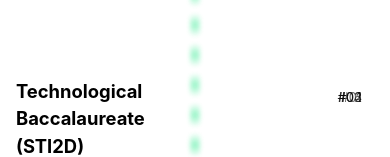
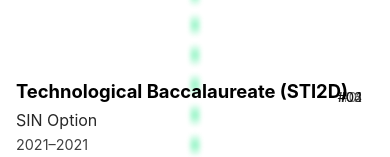
Before and after one commit to NolanEssertaize/portfolio-front, a Next.js app: page / in a window 390 px wide. Shown: the part 664-821 px from the top of the page. Built offline with nearby package versions, Linux system fonts and the light colour scheme.

Commit message:
fix: make Parcours timeline mobile-friendly

```diff
--- a/src/app/globals.css
+++ b/src/app/globals.css
@@ -586,20 +586,10 @@ img {
   gap: 6rem;
 }
 
-@media (min-width: 800px) {
-  .zigzag {
-    grid-template-columns: 1fr 1fr;
-  }
-}
-
 .item {
   position: relative;
   display: contents;
 }
-
-.left > .card { grid-column: 1; }
-.right > .card { grid-column: 2; }
-
 .card {
   background: linear-gradient(180deg, var(--bg), transparent 140%),
               linear-gradient(to right, rgba(255,255,255,0.08), rgba(255,255,255,0.03));
@@ -660,6 +650,19 @@ img {
   pointer-events: none;
 }
 
+.left > .connector,
+.right > .connector {
+  justify-self: center;
+}
+
+@media (min-width: 800px) {
+  .zigzag {
+    grid-template-columns: 1fr 1fr;
+  }
+
+  .left > .card { grid-column: 1; }
+  .right > .card { grid-column: 2; }
+
   .left > .connector {
     grid-column: 2;
     justify-self: end;
@@ -668,6 +671,7 @@ img {
   .right > .connector {
     grid-column: 1;
     justify-self: start;
+  }
 }
 
 .dot {
```
Lines whose indentation alone changed are shown as unchanged.
